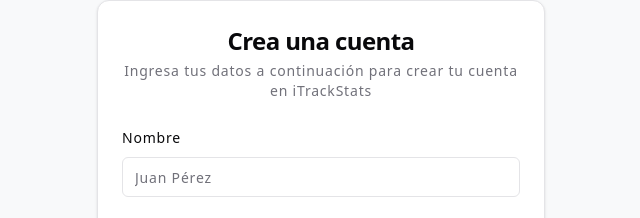
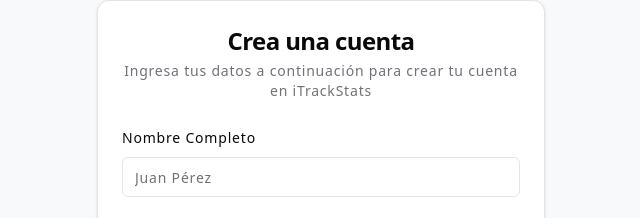
Before and after one commit to iTrackStats/itrackstats, a Next.js app: page /auth/sign-up in a window 1280 px wide. Shown: the part 101-319 px from the top of the page, without its empty margins (319-959 px from the left). Built offline with nearby package versions, Linux system fonts and the light colour scheme; no server answers.

Commit message:
Nombre Completo Sign UP

```diff
--- a/components/forms/SignUpForm.tsx
+++ b/components/forms/SignUpForm.tsx
@@ -24,7 +24,7 @@ export default function SignUpForm() {
         </CardHeader>
         <CardContent className="space-y-4">
           <div className="space-y-2">
-            <Label htmlFor="name">Nombre</Label>
+            <Label htmlFor="name">Nombre Completo</Label>
             <Input id="name" placeholder="Juan Pérez" required />
           </div>
           <div className="space-y-2">
```
